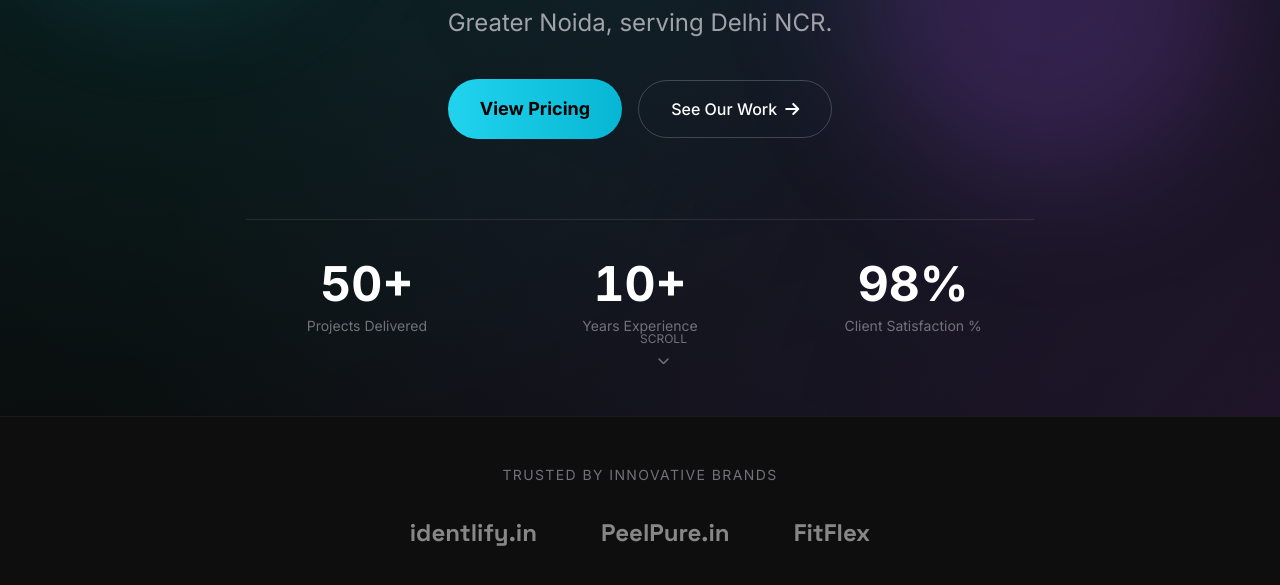
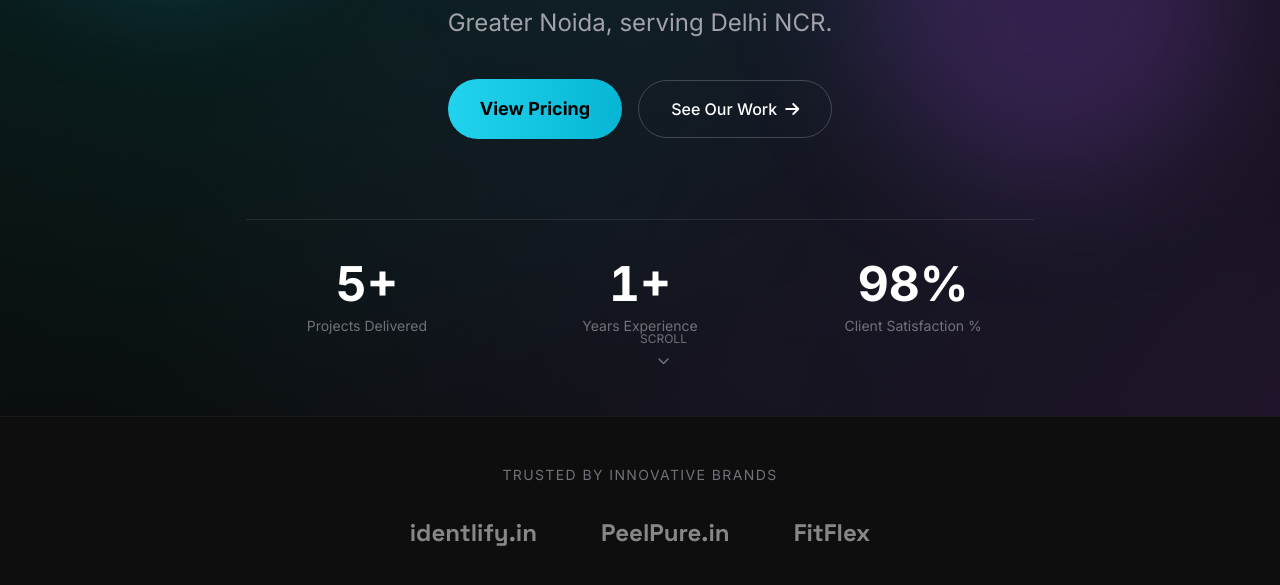
Before and after one commit to ashishjune2007-cpu/minedigital2, a website: page index.html in a window 1280 px wide. Shown: the part 503-1088 px from the top of the page. Drawn offline with nearby package versions, Linux system fonts and the light colour scheme.

Commit message:
Update index.html

```diff
--- a/index.html
+++ b/index.html
@@ -651,11 +651,11 @@
                 <!-- Stats -->
                 <div class="mt-20 grid grid-cols-3 gap-8 border-t border-white/10 pt-10 reveal">
                     <div class="group cursor-default">
-                        <div class="text-3xl sm:text-5xl font-bold text-white counter-value" data-target="50">0</div>
+                        <div class="text-3xl sm:text-5xl font-bold text-white counter-value" data-target="5">0</div>
                         <div class="text-sm text-zinc-500 mt-2 group-hover:text-cyan-400 transition-colors">Projects Delivered</div>
                     </div>
                     <div class="group cursor-default">
-                        <div class="text-3xl sm:text-5xl font-bold text-white counter-value" data-target="10">0</div>
+                        <div class="text-3xl sm:text-5xl font-bold text-white counter-value" data-target="1">0</div>
                         <div class="text-sm text-zinc-500 mt-2 group-hover:text-cyan-400 transition-colors">Years Experience</div>
                     </div>
                     <div class="group cursor-default">
```
